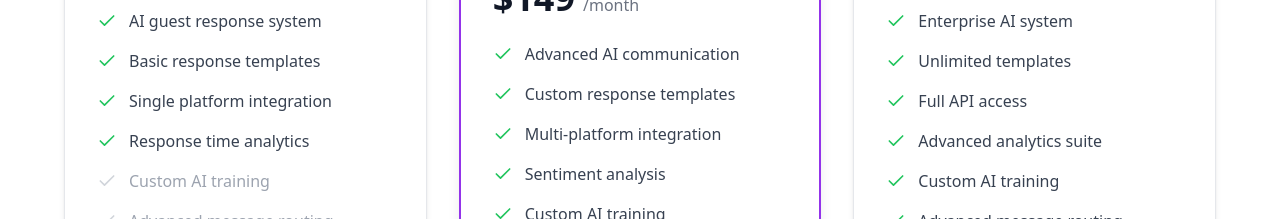
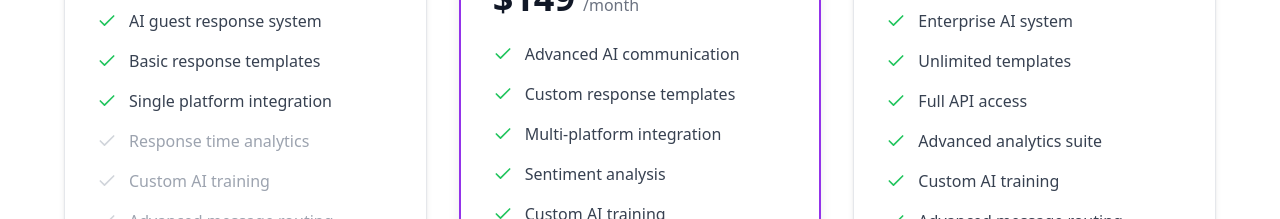
Before and after one commit to ethanbenarroch/aiagentprop, a React (Vite) app: page / in a window 1280 px wide. Shown: the part 2300-2519 px from the top of the page. Built offline with nearby package versions, Linux system fonts and the light colour scheme.

Commit message:
Update Pricing.tsx

```diff
--- a/src/sections/Pricing.tsx
+++ b/src/sections/Pricing.tsx
@@ -17,7 +17,7 @@ const Pricing: React.FC = () => {
         { text: 'AI guest response system', included: true },
         { text: 'Basic response templates', included: true },
         { text: 'Single platform integration', included: true },
-        { text: 'Response time analytics', included: true },
+        { text: 'Response time analytics', included: false },
         { text: 'Custom AI training', included: false },
         { text: 'Advanced message routing', included: false },
         { text: 'Multi-language support', included: false },
```
